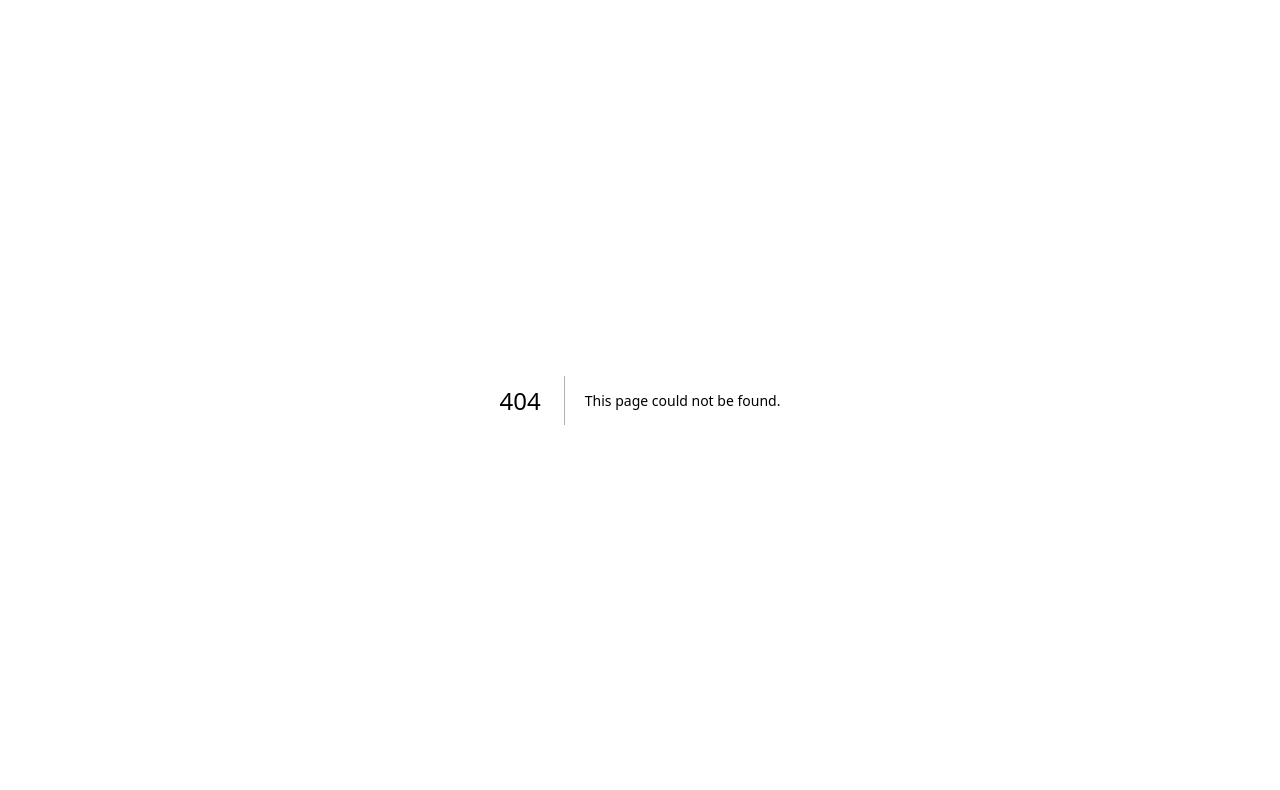
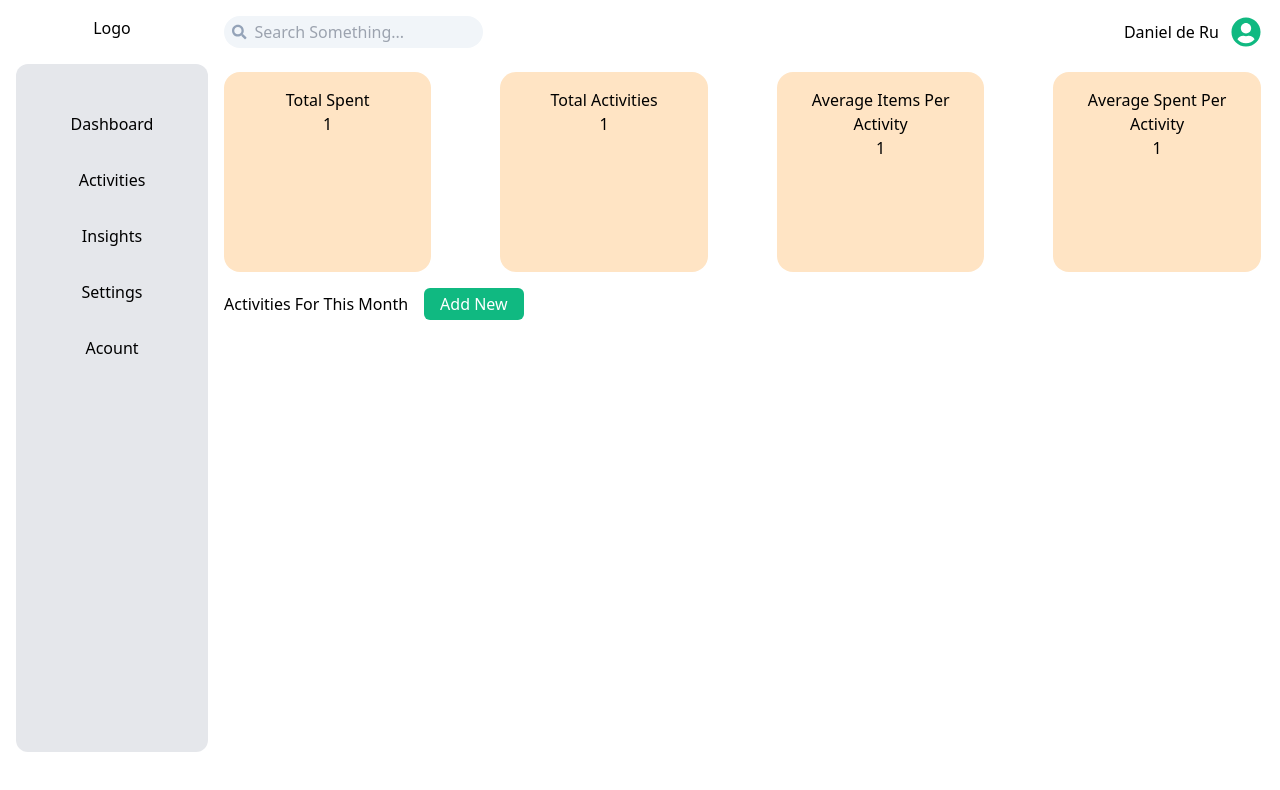
Before and after one commit to daniel-deru/exp-client, a Next.js app: page /dashboard in a window 1280 px wide. Before the commit this address had no page. Shown: the top 790 px of the page. Built offline with nearby package versions, Linux system fonts and the light colour scheme.

Commit message:
=Added dashboard UI

```diff
--- /dev/null
+++ b/src/app/dashboard/page.tsx
@@ -0,0 +1,19 @@
+import DashboardNav from "@/components/DashboardNav/DashboardNav"
+import Tiles from "@/components/Tiles/Tiles"
+import Header from "@/components/Header"
+import ActivityList from "@/components/ActivityList"
+
+const Dashboard = () => {
+  return (
+    <div className="flex">
+        <DashboardNav />
+        <div>
+          <Header />
+          <Tiles />
+          <ActivityList />
+        </div>
+    </div>
+  )
+}
+
+export default Dashboard
--- /dev/null
+++ b/src/components/ActivityList/index.tsx
@@ -0,0 +1,14 @@
+import styles from "./style.module.scss"
+
+const ActivityList = () => {
+  return (
+    <div className={styles.activityList}>
+        <div className="flex items-center">
+            <div>Activities For This Month</div>
+            <button className="ml-4 bg-emerald-500 py-1 px-4 rounded-md text-white">Add New</button>
+        </div>
+    </div>
+  )
+}
+
+export default ActivityList
--- /dev/null
+++ b/src/components/ActivityList/style.module.scss
@@ -0,0 +1,4 @@
+
+.activityList {
+    margin-top: 1rem;
+}
--- /dev/null
+++ b/src/components/DashboardNav/DashboardNav.tsx
@@ -0,0 +1,20 @@
+import styles from "./dashboardnav.module.scss"
+
+const DashboardNav = () => {
+  return (
+    <aside className={styles.dashboard}>
+        <h1 className="h-12 text-center">Logo</h1>
+        <nav className="bg-gray-200 text-center rounded-xl pt-8">
+            <ul className="">
+                <li>Dashboard</li>
+                <li>Activities</li>
+                <li>Insights</li>
+                <li>Settings</li>
+                <li>Acount</li>
+            </ul>
+        </nav>
+    </aside>
+  )
+}
+
+export default DashboardNav
--- /dev/null
+++ b/src/components/DashboardNav/dashboardnav.module.scss
@@ -0,0 +1,21 @@
+
+.dashboard {
+    margin: 1rem;
+    width: 15%;
+
+    nav {
+        height: 86vh;
+
+        ul {
+            li {
+                padding: 1rem 0rem;
+                cursor: pointer;
+
+                &:hover {
+                    background-color: #10b981;
+                    color: white;
+                }
+            }
+        }
+    }
+}
--- a/src/components/Header.tsx
+++ b/src/components/Header.tsx
@@ -1,11 +1,17 @@
-"use client"
+import { FaSearch, FaUserCircle } from "react-icons/fa"
 
-import React from 'react'
 
 const Header = () => {
   return (
-    <header className='bg-green-300 h-20'>
-        <div>Name</div>
+    <header className='pt-4 h-12 flex justify-between'>
+        <div className="bg-slate-100 p-2 rounded-3xl flex items-center w-1/4">
+          <FaSearch className="mr-2 text-slate-400"/>
+          <input type="text" placeholder="Search Something..." className="bg-transparent w-full outline-none"/>
+        </div>
+        <div className="flex items-center">
+          <div className="mr-3">Daniel de Ru</div>
+          <FaUserCircle className="text-3xl text-emerald-500"/>
+        </div>
     </header>
   )
 }
--- /dev/null
+++ b/src/components/Tiles/Tiles.tsx
@@ -0,0 +1,27 @@
+import styles from "./tiles.module.scss"
+
+
+const Tiles = () => {
+  return (
+    <div className={styles.tiles}>
+        <div className="spent">
+            <div>Total Spent</div>
+            <div>1</div>
+        </div>
+        <div className="activities">
+            <div>Total Activities</div>
+            <div>1</div>
+        </div>
+        <div className="items-p-activity">
+            <div>Average Items Per Activity</div>
+            <div>1</div>
+        </div>
+        <div className="spent-p-activity">
+            <div>Average Spent Per Activity</div>
+            <div>1</div>
+        </div>
+    </div>
+  )
+}
+
+export default Tiles
--- /dev/null
+++ b/src/components/Tiles/tiles.module.scss
@@ -0,0 +1,16 @@
+
+.tiles {
+    width: 81vw;
+    height: 25vh;
+    display: flex;
+    justify-content: space-between;
+    margin-top: 1.5rem;
+
+    > div {
+        background-color: bisque;
+        width: 20%;
+        border-radius: 1rem;
+        padding: 1rem;
+        text-align: center;
+    }
+}
```
